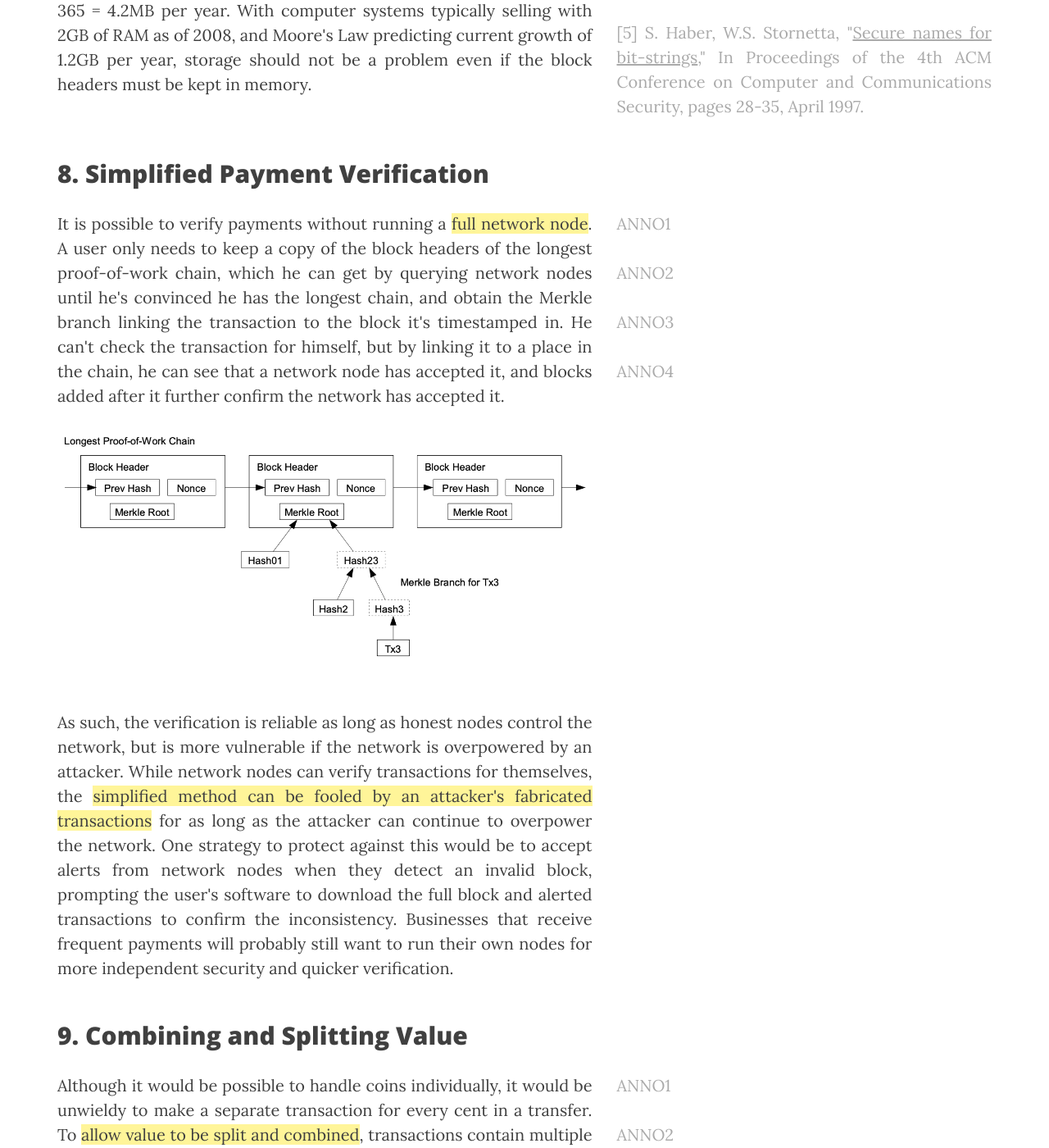
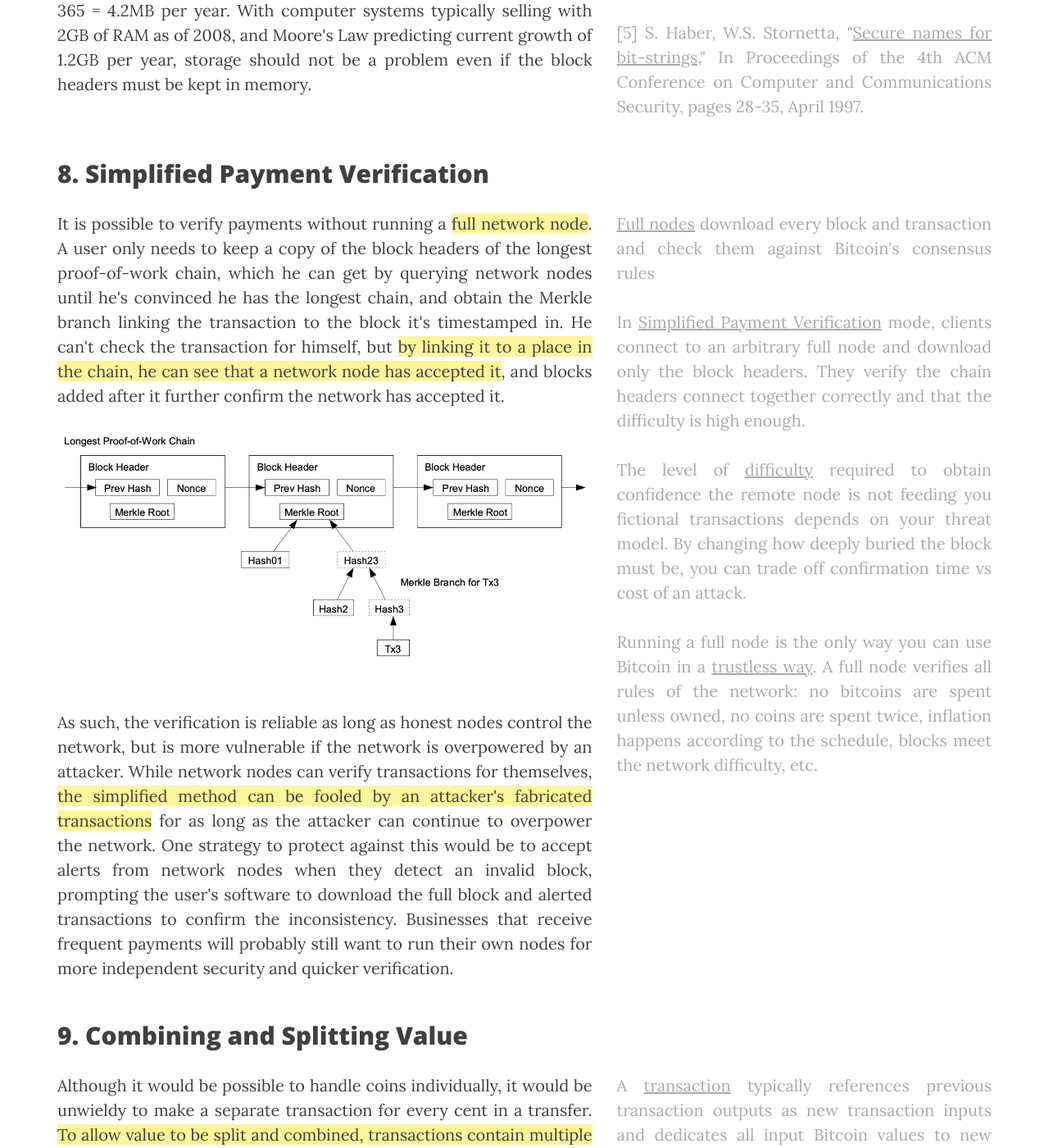
Before and after one commit to dylanhogg/dylanhogg.github.io, a Jekyll site: the page built from _posts/2021-10-29-bitcoin-whitepaper-annotated.html, in a window 1280 px wide and 1400 px high, scrolled down 9240 px. Shown: the whole window at 82% size. Built offline with Jekyll 4.4.1, drawn with Linux system fonts in a browser that asks for light colours; nearby versions of some CDN libraries; comment, search, counter and statistics services are not loaded; some of the changed text lies outside the part shown.

Commit message:
Additional annotations.

```diff
--- a/_posts/2021-10-29-bitcoin-whitepaper-annotated.html
+++ b/_posts/2021-10-29-bitcoin-whitepaper-annotated.html
@@ -30,9 +30,13 @@ Forks:
 https://en.wikipedia.org/wiki/Fork_(blockchain)
 https://ethereum.stackexchange.com/questions/52405/why-does-a-permanent-chain-split-occur-only-in-a-hard-fork/52410#52410
 https://learnmeabitcoin.com/technical/longest-chain
-https://www.investopedia.com/terms/h/hard-fork.asp
+https://www.investopedia.com/terms/h/hard-fork.aspSimplified Payment Verification
 https://www.investopedia.com/terms/s/soft-fork.asp
 https://twitter.com/vitalikbuterin/status/687050458301657088?lang=en
+
+PoW:
+https://en.bitcoin.it/wiki/Proof_of_work
+https://www.kaggle.com/residentmario/proof-of-work-systems-and-in-bitcoin
 
 Mining, block rewards and transaciton fees:
 https://en.wikipedia.org/wiki/Cryptocurrency#Block_rewards
@@ -158,7 +162,7 @@ https://econinfosec.org/archive/weis2013/papers/KrollDaveyFeltenWEIS2013.pdf
     <div class="col-lg-7">
         <h2 id="transactions">2. Transactions</h2>
         <p>
-            We define an electronic coin as a <span class="hl">chain of digital signatures</span>. Each owner transfers the coin to the next by digitally signing a <span class="hl">hash</span> of the previous transaction and the <span class="hl">public key</span> of the next owner and adding these to the end of the coin. A payee can verify the signatures to verify the chain of ownership.
+            We define an electronic coin as a <span class="hl">chain of digital signatures</span>. Each owner transfers the coin to the next by digitally signing a <span class="hl">hash</span> of the previous <span class="hl">transaction</span> and the <span class="hl">public key</span> of the next owner and adding these to the end of the coin. A payee can verify the signatures to verify the chain of ownership.
             <br />
             <br />
             <img src="/img/bitcoin-whitepaper-annotated/transactions1.png" />
@@ -176,7 +180,10 @@ https://econinfosec.org/archive/weis2013/papers/KrollDaveyFeltenWEIS2013.pdf
             A <a href="https://en.wikipedia.org/wiki/Digital_signature">digital signature</a> <a href="https://bisontrails.co/digital-signatures/">(2)</a> is a mathematical scheme for verifying the authenticity of digital messages or documents.
             <br />
             <br />
-            A cryptographic <a href="https://en.wikipedia.org/wiki/Cryptographic_hash_function">hash function</a> is a mathematical algorithm that maps data of an arbitrary size (often called the "message") to a bit array of a fixed size (the "hash value", "hash", or "message digest"). It is a one-way function, that is, a function for which it is practically infeasible to invert or reverse the computation.
+            A cryptographic <a href="https://en.wikipedia.org/wiki/Cryptographic_hash_function">hash function</a> is a mathematical algorithm that maps data of an arbitrary size to a bit array of a fixed size (the hash value). It is a one-way function, in that it is practically infeasible to reverse the computation.
+            <br />
+            <br />
+            A <a href="https://en.bitcoin.it/wiki/Transaction">transaction</a> is a transfer of Bitcoin value that is broadcast to the network and collected into blocks.
             <br />
             <br />
             <a href="https://en.wikipedia.org/wiki/Public-key_cryptography">Public-key</a> cryptography, or asymmetric cryptography, is a cryptographic system that uses pairs of keys. Each pair consists of a public key (which may be known to others) and a private key (which may not be known by anyone except the owner).
@@ -251,6 +258,9 @@ https://econinfosec.org/archive/weis2013/papers/KrollDaveyFeltenWEIS2013.pdf
             <a href="https://en.wikipedia.org/wiki/Proof_of_work">Proof-of-work</a> is a form of cryptographic zero-knowledge proof in which one party (the prover) proves to others (the verifiers) that a certain amount of a specific computational effort has been expended.
             <br />
             <br />
+            Bitcoin uses the <a href="https://en.bitcoin.it/wiki/Hashcash#Hashcash">hashcash double SHA-256 function</a> for mining.
+            <br />
+            <br />
             [6] A. Back, "<a href="/resources/bitcoin-whitepaper-annotated/Hashcash (2002).pdf">Hashcash - a denial of service counter-measure</a>,", 2002.
             <br />
             <br />
@@ -263,7 +273,7 @@ https://econinfosec.org/archive/weis2013/papers/KrollDaveyFeltenWEIS2013.pdf
             A Sybil attack is when an attacker creates a large number of pseudonymous identities and uses them to gain a large influence. Imposing economic costs may be used to make Sybil attacks more expensive.
             <br />
             <br />
-            <a href="https://en.bitcoin.it/wiki/Difficulty">Difficulty</a> is a measure of how difficult it is to find a hash below a given target and mine a block of transactions.
+            <a href="https://en.bitcoin.it/wiki/Difficulty">Difficulty</a> is a measure of how difficult it is to find a hash below a given target. A block is only accepted by the network if its hash meets the <a href="https://en.wikipedia.org/wiki/Hashcash#Bitcoin_mining">network's difficulty target</a>.
         </p>
     </div>
 </div>
@@ -384,28 +394,31 @@ https://econinfosec.org/archive/weis2013/papers/KrollDaveyFeltenWEIS2013.pdf
     <div class="col-lg-7">
         <h2 id="simplifiedpaymentverification">8. Simplified Payment Verification</h2>
         <p>
-            It is possible to verify payments without running a <span class="hl">full network node</span>. A user only needs to keep a copy of the block headers of the longest proof-of-work chain, which he can get by querying network nodes until he's convinced he has the longest chain, and obtain the Merkle branch linking the transaction to the block it's timestamped in. He can't check the transaction for himself, but by linking it to a place in the chain, he can see that a network node has accepted it, and blocks added after it further confirm the network has accepted it.
+            It is possible to verify payments without running a <span class="hl">full network node</span>. A user only needs to keep a copy of the block headers of the longest proof-of-work chain, which he can get by querying network nodes until he's convinced he has the longest chain, and obtain the Merkle branch linking the transaction to the block it's timestamped in. He can't check the transaction for himself, but <span class="hl">by linking it to a place in the chain, he can see that a network node has accepted it</span>, and blocks added after it further confirm the network has accepted it.
             <br />
             <br />
             <img src="/img/bitcoin-whitepaper-annotated/chain5.png" />
             <br />
             <br />
-            As such, the verification is reliable as long as honest nodes control the network, but is more vulnerable if the network is overpowered by an attacker. While network nodes can verify transactions for themselves, the <span class="hl">simplified method can be fooled by an attacker's fabricated transactions</span> for as long as the attacker can continue to overpower the network. One strategy to protect against this would be to accept alerts from network nodes when they detect an invalid block, prompting the user's software to download the full block and alerted transactions to confirm the inconsistency. Businesses that receive frequent payments will probably still want to run their own nodes for more independent security and quicker verification.
+            As such, the verification is reliable as long as honest nodes control the network, but is more vulnerable if the network is overpowered by an attacker. While network nodes can verify transactions for themselves, <span class="hl">the simplified method can be fooled by an attacker's fabricated transactions</span> for as long as the attacker can continue to overpower the network. One strategy to protect against this would be to accept alerts from network nodes when they detect an invalid block, prompting the user's software to download the full block and alerted transactions to confirm the inconsistency. Businesses that receive frequent payments will probably still want to run their own nodes for more independent security and quicker verification.
         </p>
     </div>
     <div class="col-lg-5 anno">
         <h2>&nbsp;</h2>
         <p>
-            ANNO1
+            <a href="https://en.bitcoin.it/wiki/Full_node#What_makes_a_full_node.3F">Full nodes</a> download every block and transaction and check them against Bitcoin's consensus rules
             <br />
             <br />
-            ANNO2
+            In <a href="https://en.bitcoin.it/wiki/Scalability#Simplified_payment_verification">Simplified Payment Verification</a> mode, clients connect to an arbitrary full node and download only the block headers.
+            They verify the chain headers connect together correctly and that the difficulty is high enough.
             <br />
             <br />
-            ANNO3
+            The level of <a href="https://en.bitcoin.it/wiki/Difficulty">difficulty</a> required to obtain confidence the remote node is not feeding you fictional transactions depends on your threat model.
+            By changing how deeply buried the block must be, you can trade off confirmation time vs cost of an attack.
             <br />
             <br />
-            ANNO4
+            Running a full node is the only way you can use Bitcoin in a <a href="https://en.bitcoin.it/wiki/Full_node#Why_should_you_use_a_full_node_wallet">trustless way</a>.
+            A full node verifies all rules of the network: no bitcoins are spent unless owned, no coins are spent twice, inflation happens according to the schedule, blocks meet the network difficulty, etc.
         </p>
     </div>
 </div>
@@ -414,7 +427,7 @@ https://econinfosec.org/archive/weis2013/papers/KrollDaveyFeltenWEIS2013.pdf
     <div class="col-lg-7">
         <h2 id="combiningandsplittingvalue">9. Combining and Splitting Value</h2>
         <p>
-            Although it would be possible to handle coins individually, it would be unwieldy to make a separate transaction for every cent in a transfer. To <span class="hl">allow value to be split and combined</span>, transactions contain multiple inputs and outputs. Normally there will be either a single input from a larger previous transaction or multiple inputs combining smaller amounts, and at most two outputs: one for the payment, and one returning the change, if any, back to the sender.
+            Although it would be possible to handle coins individually, it would be unwieldy to make a separate transaction for every cent in a transfer. <span class="hl">To allow value to be split and combined, transactions contain multiple inputs and outputs</span>. Normally there will be either a single input from a larger previous transaction or multiple inputs combining smaller amounts, and at most two outputs: one for the payment, and one returning the change, if any, back to the sender.
             <br />
             <br />
             <img src="/img/bitcoin-whitepaper-annotated/combining6.png" />
@@ -426,16 +439,13 @@ https://econinfosec.org/archive/weis2013/papers/KrollDaveyFeltenWEIS2013.pdf
     <div class="col-lg-5 anno">
         <h2>&nbsp;</h2>
         <p>
-            ANNO1
+            A <a href="https://en.bitcoin.it/wiki/Transaction">transaction</a> typically references previous transaction outputs as new transaction inputs and dedicates all input Bitcoin values to new outputs.
             <br />
             <br />
-            ANNO2
+            An <a href="https://en.wikipedia.org/wiki/Unspent_transaction_output">Unspent Transaction Output (UTXO)</a> defines an output of a blockchain transaction that has not been spent, i.e. can be used as an input in a new transaction.
             <br />
             <br />
-            ANNO3
-            <br />
-            <br />
-            ANNO4
+            A <a href="https://en.bitcoin.it/wiki/UTXO">bitcoin wallet balance</a> is actually the sum of the UTXOs controlled by the wallet's private keys.
         </p>
     </div>
 </div>
@@ -576,6 +586,9 @@ q=0.45   z=340
             <br />
             <br />
             A model of the attack can be simulated via <a href="https://arxiv.org/abs/1701.03977" title="An Explanation of Nakamoto's Analysis of Double-spend Attacks">Monte Carlo methods</a>.
+            <br />
+            <br />
+            Only 6 blocks or 1 hour is enough to make <a href="https://bitcoin.stackexchange.com/questions/1170/why-is-6-the-number-of-confirms-that-is-considered-secure">reversal computationally impractical</a>.
         </p>
     </div>
 </div>
```
Also changed, not shown: other parts of _posts/2021-10-29-bitcoin-whitepaper-annotated.html (+2 -2 lines).
